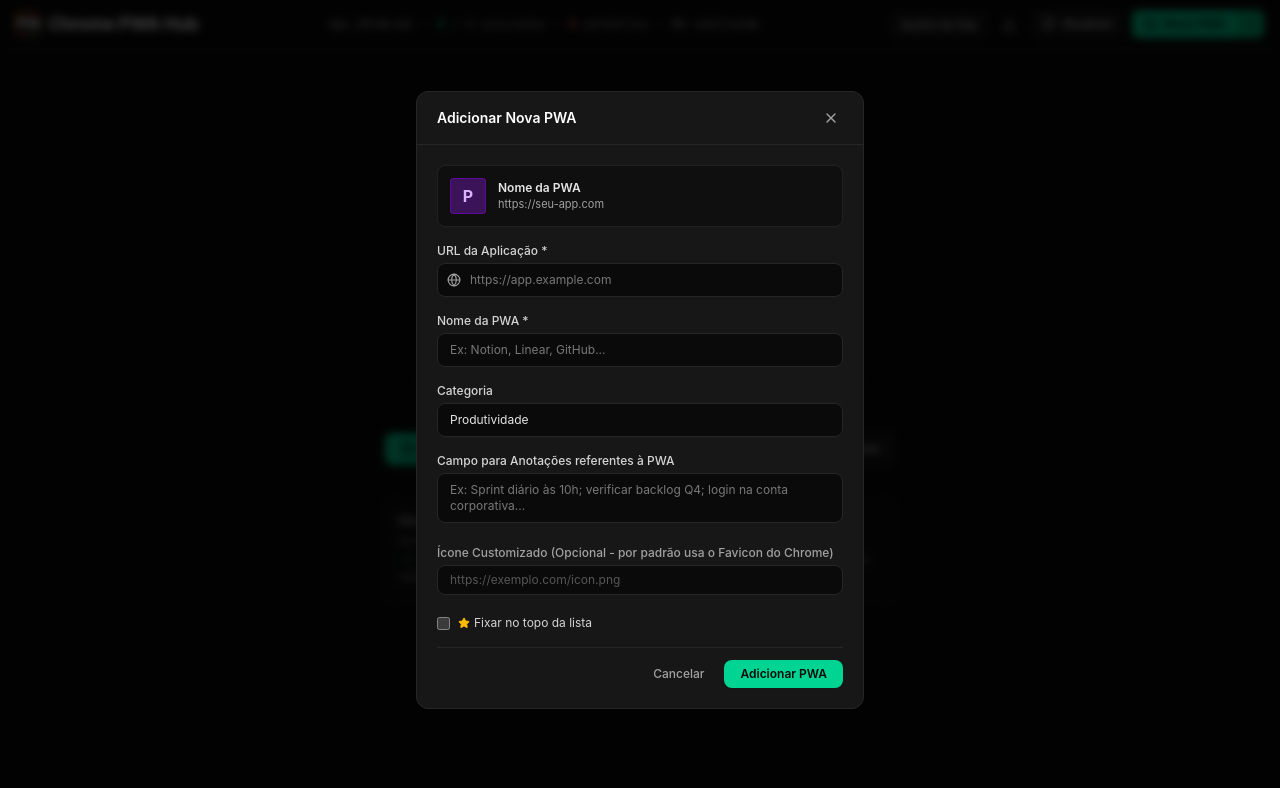
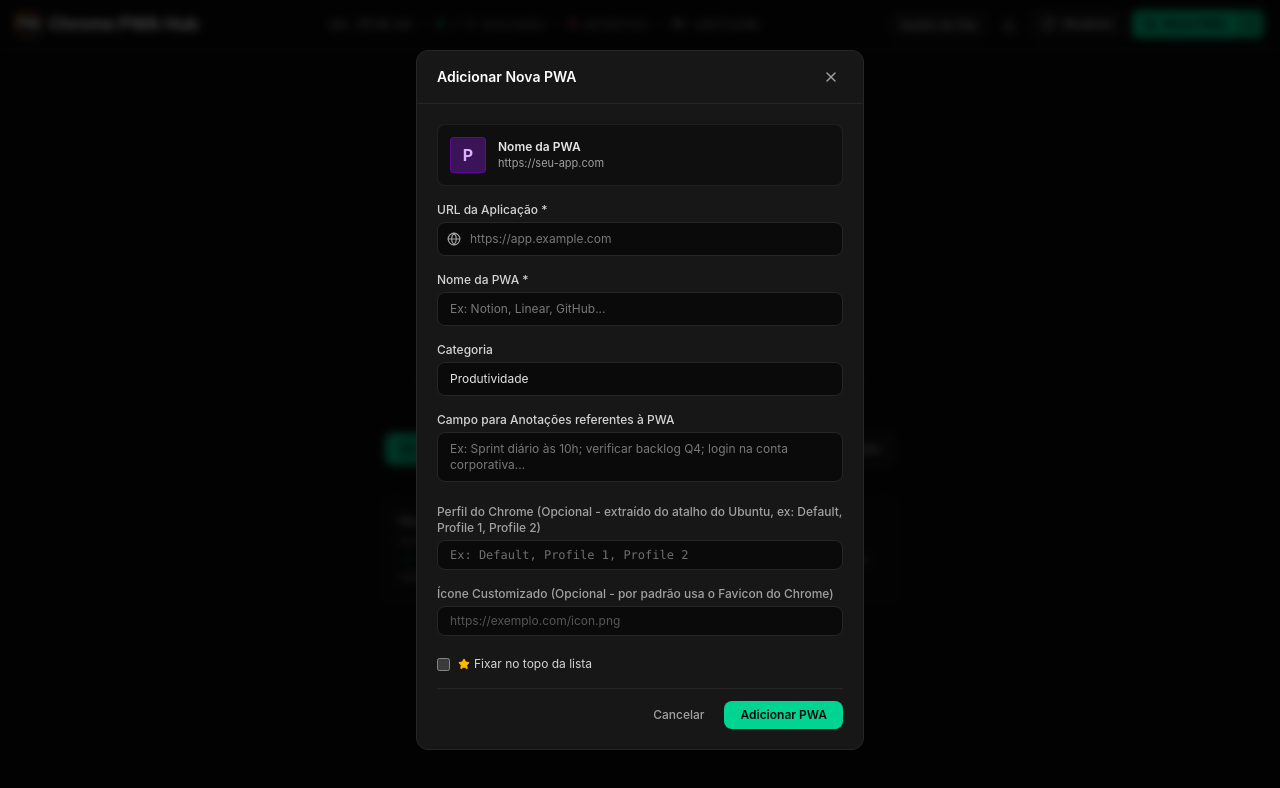
Before and after one commit to pinguelanarosca/HubPWA, a React (Vite) app: page / in a window 1280 px wide. Both pictures are taken after a click on the button "Cadastrar PWA manualmente". Shown: the top 788 px of the page. Built offline with nearby package versions, Linux system fonts and the light colour scheme.

Commit message:
feat: add support for Chrome profile directory tracking
Include profile directory information in PWA metadata and UI views to distinguish between multiple Chrome profiles. Added parsing logic to extract profile directories from desktop files and support manual entry in the edit modal.

```diff
--- a/server.ts
+++ b/server.ts
@@ -38,33 +38,61 @@ function getLocalVersion() {
   };
 }
 
-// 0. POST /api/launch-pwa - Launches PWA in native Chrome Standalone App Window on Ubuntu/Linux
+// 0. POST /api/launch-pwa - Launches PWA in native Chrome Standalone App Window on Ubuntu/Linux preserving profile
 app.post('/api/launch-pwa', (req, res) => {
-  const { url, rawFileName, appId } = req.body || {};
-  if (!url) {
-    return res.status(400).json({ error: 'URL é obrigatória para lançar a PWA.' });
+  const { url, rawFileName, appId, profileDirectory, execLine } = req.body || {};
+  if (!url && !rawFileName && !execLine) {
+    return res.status(400).json({ error: 'URL ou atalho é obrigatório para lançar a PWA.' });
   }
 
   // Only execute native desktop launch if running on Linux/Ubuntu or local desktop
   if (process.platform === 'linux') {
-    let command = '';
+    const profileArg = profileDirectory ? `--profile-directory="${profileDirectory}"` : '';
+    const commandCandidates: string[] = [];
 
+    // 1. If we have the exact .desktop file, gtk-launch preserves the exact installed Chrome profile
     if (rawFileName) {
       const desktopName = rawFileName.replace(/\.desktop$/i, '');
-      command = `gtk-launch "${desktopName}" 2>/dev/null || gio launch "$HOME/.local/share/applications/${rawFileName}" 2>/dev/null || google-chrome --app="${url}" 2>/dev/null || google-chrome-stable --app="${url}" 2>/dev/null || chromium-browser --app="${url}" 2>/dev/null || chromium --app="${url}" 2>/dev/null`;
-    } else if (appId) {
-      command = `google-chrome --app-id="${appId}" 2>/dev/null || google-chrome-stable --app-id="${appId}" 2>/dev/null || chromium --app-id="${appId}" 2>/dev/null || google-chrome --app="${url}" 2>/dev/null`;
-    } else {
-      command = `google-chrome --app="${url}" 2>/dev/null || google-chrome-stable --app="${url}" 2>/dev/null || chromium-browser --app="${url}" 2>/dev/null || chromium --app="${url}" 2>/dev/null || chrome --app="${url}" 2>/dev/null || x-www-browser --app="${url}" 2>/dev/null`;
+      commandCandidates.push(`gtk-launch "${desktopName}" 2>/dev/null`);
+      commandCandidates.push(`gio launch "$HOME/.local/share/applications/${rawFileName}" 2>/dev/null`);
     }
 
-    exec(command, (error) => {
+    // 2. If direct execLine was saved from .desktop file
+    if (execLine) {
+      const sanitizedExec = execLine.replace(/%[uUfF]/g, '').trim();
+      if (sanitizedExec) {
+        commandCandidates.push(`${sanitizedExec} 2>/dev/null`);
+      }
+    }
+
+    // 3. App-ID with Profile
+    if (appId) {
+      commandCandidates.push(`google-chrome ${profileArg} --app-id="${appId}" 2>/dev/null`);
+      commandCandidates.push(`google-chrome-stable ${profileArg} --app-id="${appId}" 2>/dev/null`);
+      commandCandidates.push(`chromium ${profileArg} --app-id="${appId}" 2>/dev/null`);
+    }
+
+    // 4. URL App Mode with Profile
+    if (url) {
+      commandCandidates.push(`google-chrome ${profileArg} --app="${url}" 2>/dev/null`);
+      commandCandidates.push(`google-chrome-stable ${profileArg} --app="${url}" 2>/dev/null`);
+      commandCandidates.push(`chromium-browser ${profileArg} --app="${url}" 2>/dev/null`);
+      commandCandidates.push(`chromium ${profileArg} --app="${url}" 2>/dev/null`);
+      commandCandidates.push(`chrome ${profileArg} --app="${url}" 2>/dev/null`);
+    }
+
+    const fullCommand = commandCandidates.join(' || ');
+
+    exec(fullCommand, (error) => {
       if (error) {
-        console.warn('Lançamento nativo enviou sinal para a instância do Chrome.');
+        console.warn('Lançamento nativo enviou sinal para a instância do Chrome:', error.message);
       }
     });
 
-    return res.json({ launchedNative: true, message: 'PWA lançada no Ubuntu em modo janela standalone!' });
+    return res.json({
+      launchedNative: true,
+      message: `PWA lançada no perfil '${profileDirectory || 'padrão'}' em modo standalone!`,
+    });
   }
 
   return res.json({ launchedNative: false, fallbackUrl: url });
--- a/src/App.tsx
+++ b/src/App.tsx
@@ -231,6 +231,8 @@ export default function App() {
           url: item.url,
           rawFileName: item.rawFileName,
           appId: item.appId,
+          profileDirectory: item.profileDirectory,
+          execLine: item.execLine,
         }),
       });
 
--- a/src/components/AddEditPWAModal.tsx
+++ b/src/components/AddEditPWAModal.tsx
@@ -24,6 +24,7 @@ export const AddEditPWAModal: React.FC<AddEditPWAModalProps> = ({
   const [category, setCategory] = useState('Produtividade');
   const [notes, setNotes] = useState('');
   const [customIcon, setCustomIcon] = useState('');
+  const [profileDirectory, setProfileDirectory] = useState('');
   const [pinned, setPinned] = useState(false);
   const [error, setError] = useState('');
 
@@ -36,6 +37,7 @@ export const AddEditPWAModal: React.FC<AddEditPWAModalProps> = ({
       // If icon is auto-resolved Google favicon, don't lock customIcon so changing URL dynamically updates icon
       const isAutoFavicon = editingItem.icon?.includes('google.com/s2/favicons');
       setCustomIcon(isAutoFavicon ? '' : (editingItem.icon || ''));
+      setProfileDirectory(editingItem.profileDirectory || '');
       setPinned(Boolean(editingItem.pinned));
       setError('');
     } else {
@@ -44,6 +46,7 @@ export const AddEditPWAModal: React.FC<AddEditPWAModalProps> = ({
       setCategory(existingCategories[0] || 'Produtividade');
       setNotes('');
       setCustomIcon('');
+      setProfileDirectory('');
       setPinned(false);
       setError('');
     }
@@ -90,6 +93,7 @@ export const AddEditPWAModal: React.FC<AddEditPWAModalProps> = ({
       category: category.trim() || 'Geral',
       notes: notes.trim(),
       icon: customIcon.trim() || resolveFaviconAtInsertion(finalUrl),
+      profileDirectory: profileDirectory.trim() || undefined,
       pinned,
     });
     onClose();
@@ -225,6 +229,21 @@ export const AddEditPWAModal: React.FC<AddEditPWAModalProps> = ({
             />
           </div>
 
+          {/* Chrome Profile Directory (Optional) */}
+          <div>
+            <label htmlFor="pwa-profile" className="block text-xs font-medium text-neutral-400 mb-1">
+              Perfil do Chrome (Opcional - extraído do atalho do Ubuntu, ex: Default, Profile 1, Profile 2)
+            </label>
+            <input
+              id="pwa-profile"
+              type="text"
+              value={profileDirectory}
+              onChange={(e) => setProfileDirectory(e.target.value)}
+              placeholder="Ex: Default, Profile 1, Profile 2"
+              className="w-full bg-neutral-950 border border-neutral-800 text-neutral-300 text-xs rounded-lg px-3 py-1.5 focus:outline-none focus:border-emerald-500 font-mono"
+            />
+          </div>
+
           {/* Optional Custom Icon URL */}
           <div>
             <label htmlFor="pwa-custom-icon" className="block text-xs font-medium text-neutral-400 mb-1">
--- a/src/components/CardsView.tsx
+++ b/src/components/CardsView.tsx
@@ -60,7 +60,14 @@ export const CardsView: React.FC<CardsViewProps> = ({
                         <Star className="w-3 h-3 text-amber-400 fill-amber-400 shrink-0" />
                       )}
                     </div>
-                    <p className="text-[11px] text-neutral-400 truncate">{domain}</p>
+                    <p className="text-[11px] text-neutral-400 truncate flex items-center gap-1.5">
+                      <span>{domain}</span>
+                      {item.profileDirectory && (
+                        <span className="px-1 py-0.5 rounded bg-neutral-950 border border-neutral-800 text-[9px] text-emerald-400 font-mono shrink-0">
+                          {item.profileDirectory}
+                        </span>
+                      )}
+                    </p>
                   </div>
                 </div>
 
--- a/src/components/CompactTableView.tsx
+++ b/src/components/CompactTableView.tsx
@@ -96,8 +96,13 @@ export const CompactTableView: React.FC<CompactTableViewProps> = ({
                       <span className="font-medium text-neutral-200 group-hover:text-white truncate block">
                         {item.name}
                       </span>
-                      <span className="text-[10px] text-neutral-400 truncate block">
-                        {domain}
+                      <span className="text-[10px] text-neutral-400 truncate flex items-center gap-1.5">
+                        <span>{domain}</span>
+                        {item.profileDirectory && (
+                          <span className="px-1 py-0.5 rounded bg-neutral-900 border border-neutral-800 text-[9px] text-emerald-400/90 font-mono shrink-0">
+                            {item.profileDirectory}
+                          </span>
+                        )}
                       </span>
                     </div>
                   </div>
--- a/src/components/DenseGridView.tsx
+++ b/src/components/DenseGridView.tsx
@@ -60,7 +60,14 @@ export const DenseGridView: React.FC<DenseGridViewProps> = ({
                     <h3 className="font-semibold text-xs text-neutral-200 group-hover:text-white truncate">
                       {item.name}
                     </h3>
-                    <p className="text-[10px] text-neutral-400 truncate">{domain}</p>
+                    <p className="text-[10px] text-neutral-400 truncate flex items-center gap-1">
+                      <span className="truncate">{domain}</span>
+                      {item.profileDirectory && (
+                        <span className="px-1 py-0.2 rounded bg-neutral-950 border border-neutral-800 text-[8px] text-emerald-400 font-mono shrink-0">
+                          {item.profileDirectory}
+                        </span>
+                      )}
+                    </p>
                   </div>
                 </div>
 
--- a/src/types/pwa.ts
+++ b/src/types/pwa.ts
@@ -11,6 +11,8 @@ export interface PWAItem {
   createdAt: string;
   rawFileName?: string;
   appId?: string;
+  profileDirectory?: string;
+  execLine?: string;
 }
 
 export type ViewDensity = 'compact-table' | 'dense-grid' | 'cards';
--- a/src/utils/desktopParser.ts
+++ b/src/utils/desktopParser.ts
@@ -11,6 +11,8 @@ export interface ParsedDesktopApp {
   rawFileName: string;
   hasExactUrl: boolean;
   appId?: string;
+  profileDirectory?: string;
+  execLine?: string;
 }
 
 // Known common web apps map for Chrome --app-id PWAs on Linux
@@ -157,11 +159,24 @@ export function parseDesktopFile(content: string, fileName: string = ''): Parsed
     }
   }
 
-  // 4. Extract --app-id=... from Chrome Exec
+  // 4. Extract --app-id=... and --profile-directory=... from Chrome Exec
+  let profileDirectory: string | undefined = undefined;
   if (execLine) {
     const appIdMatch = execLine.match(/--app-id=([a-zA-Z0-9_-]+)/i);
     if (appIdMatch) {
       appId = appIdMatch[1];
+    }
+    const profileMatch = execLine.match(/--profile-directory=(?:["']([^"']+)["']|([^\s"']+))/i);
+    if (profileMatch) {
+      profileDirectory = (profileMatch[1] || profileMatch[2] || '').trim();
+    }
+  }
+
+  // Fallback: check filename for Profile directory hint (e.g. chrome-f33...-Profile_1.desktop)
+  if (!profileDirectory && fileName) {
+    const fnProfileMatch = fileName.match(/Profile[_\s]?(\d+|Default)/i);
+    if (fnProfileMatch) {
+      profileDirectory = fnProfileMatch[0].replace('_', ' ');
     }
   }
 
@@ -207,6 +222,8 @@ export function parseDesktopFile(content: string, fileName: string = ''): Parsed
     rawFileName: fileName,
     hasExactUrl,
     appId,
+    profileDirectory,
+    execLine,
   };
 }
 
@@ -223,6 +240,8 @@ export function convertParsedToPWAs(parsedList: ParsedDesktopApp[]): PWAItem[] {
     icon: parsed.icon,
     rawFileName: parsed.rawFileName,
     appId: parsed.appId,
+    profileDirectory: parsed.profileDirectory,
+    execLine: parsed.execLine,
     lastAccessedDate: null,
     accessCount: 0,
     pinned: false,
```
